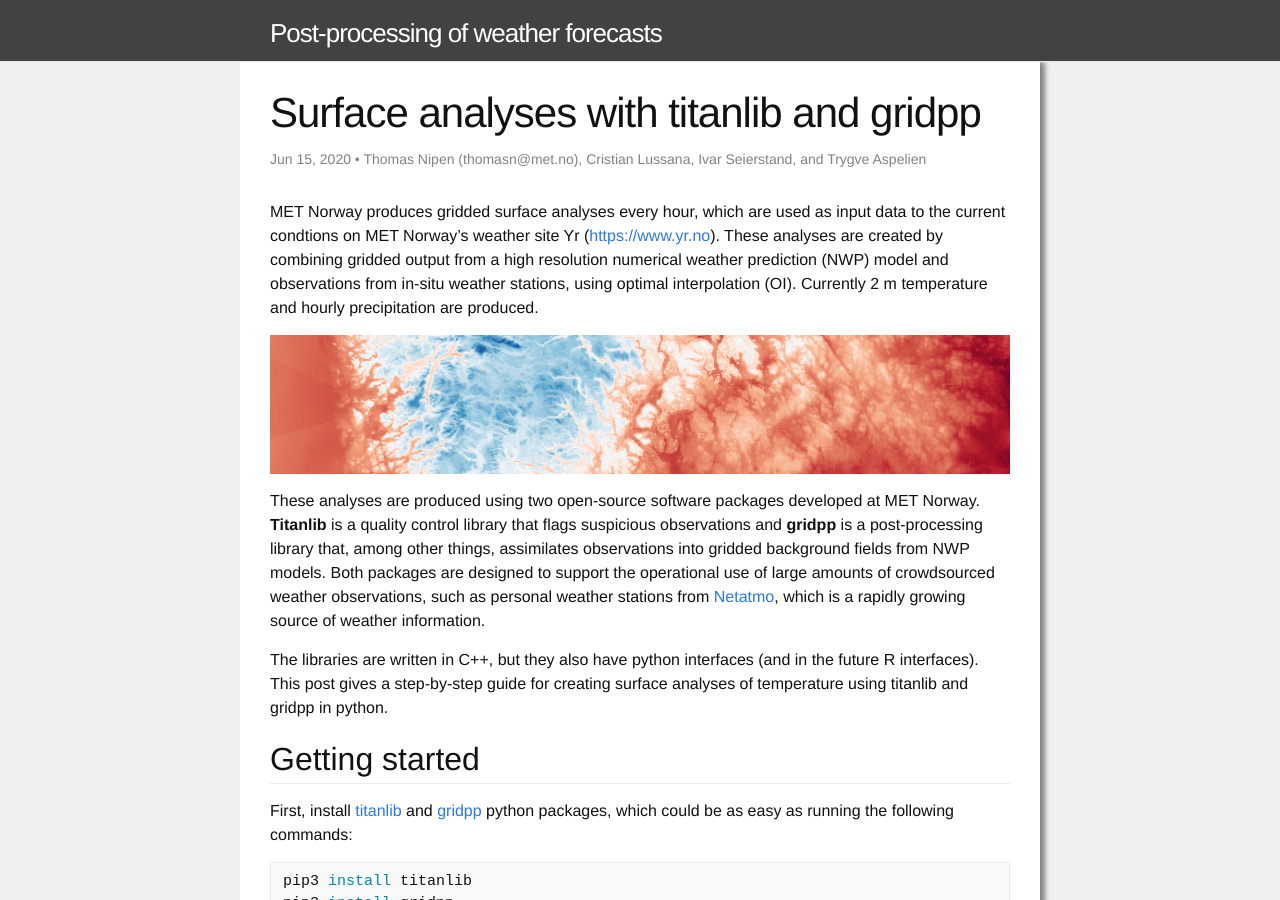
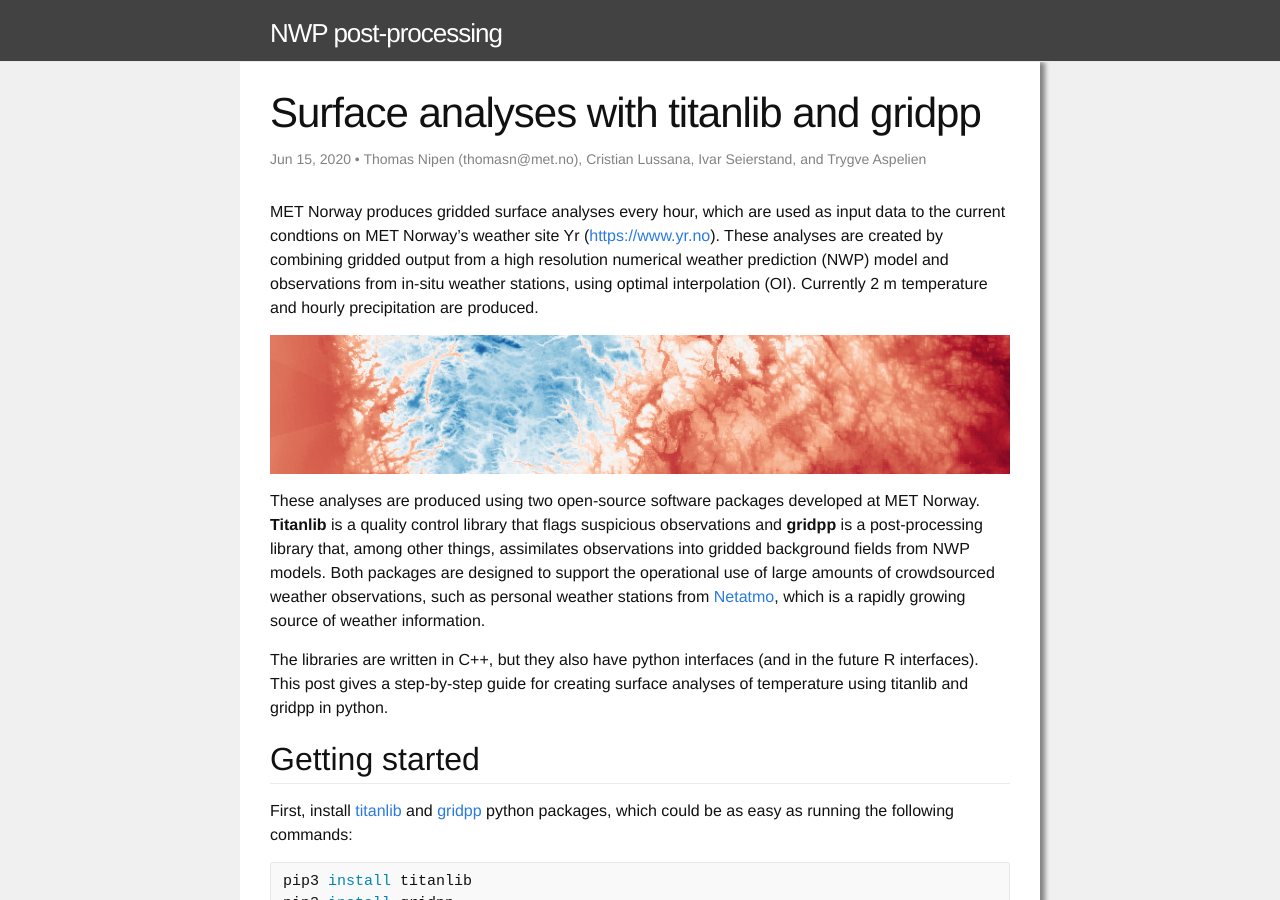
Before and after one commit to tnipen/tnipen.github.io, a Jekyll site: the page built from _posts/2020-06-15-titanlib-gridpp.markdown, in a window 1280 px wide and 900 px high. Built offline with Jekyll 4.4.1, drawn with Linux system fonts in a browser that asks for light colours.

Commit message:
Changed title to NWP post-processing

```diff
--- a/_config.yml
+++ b/_config.yml
@@ -6,7 +6,7 @@
 # 'jekyll serve'. If you change this file, please restart the server process.
 
 # Site settings
-title: Post-processing of weather forecasts
+title: NWP post-processing
 email: thomasn@met.no
 description: > # this means to ignore newlines until "baseurl:"
 baseurl: "" # the subpath of your site, e.g. /blog
```
